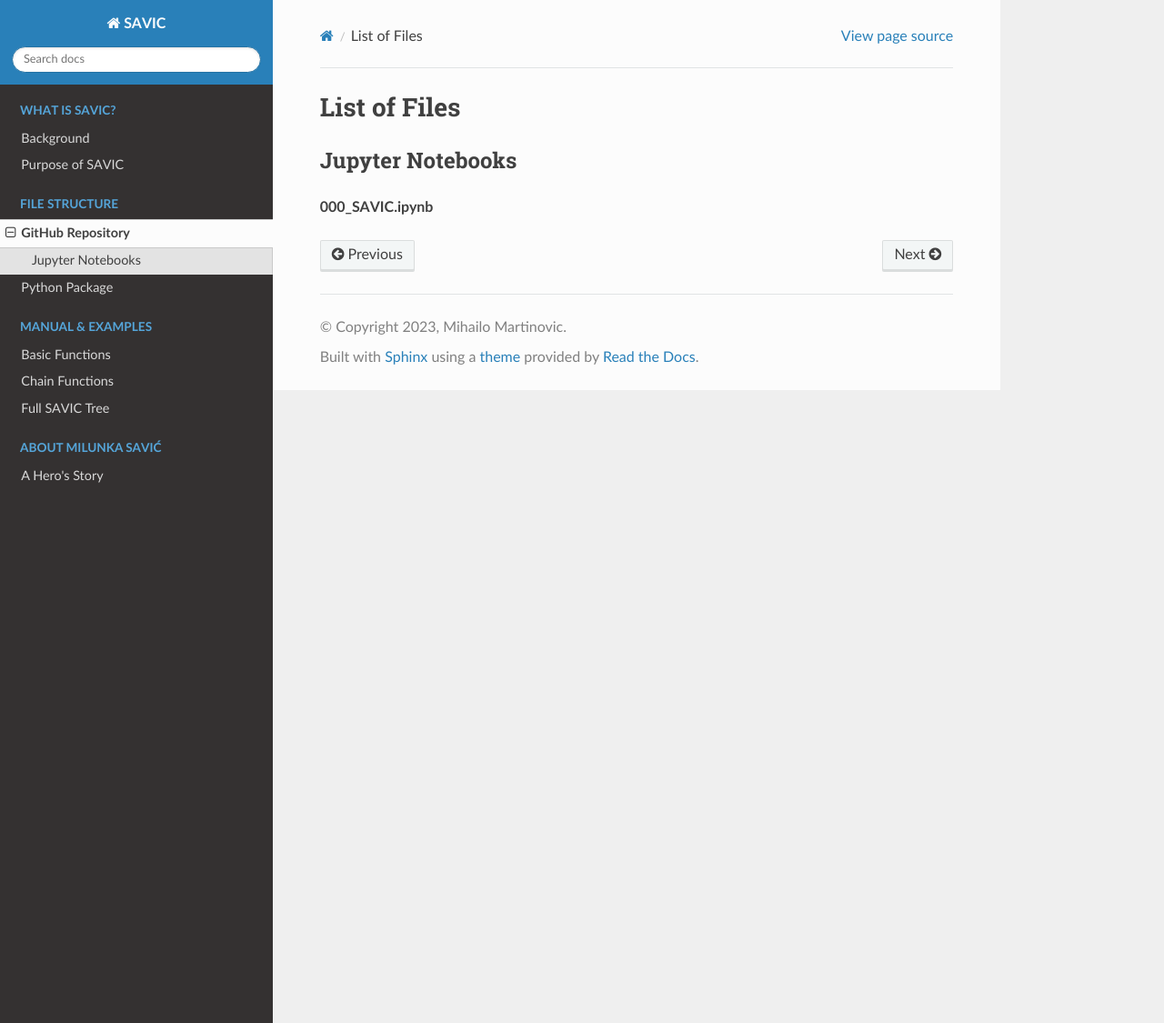
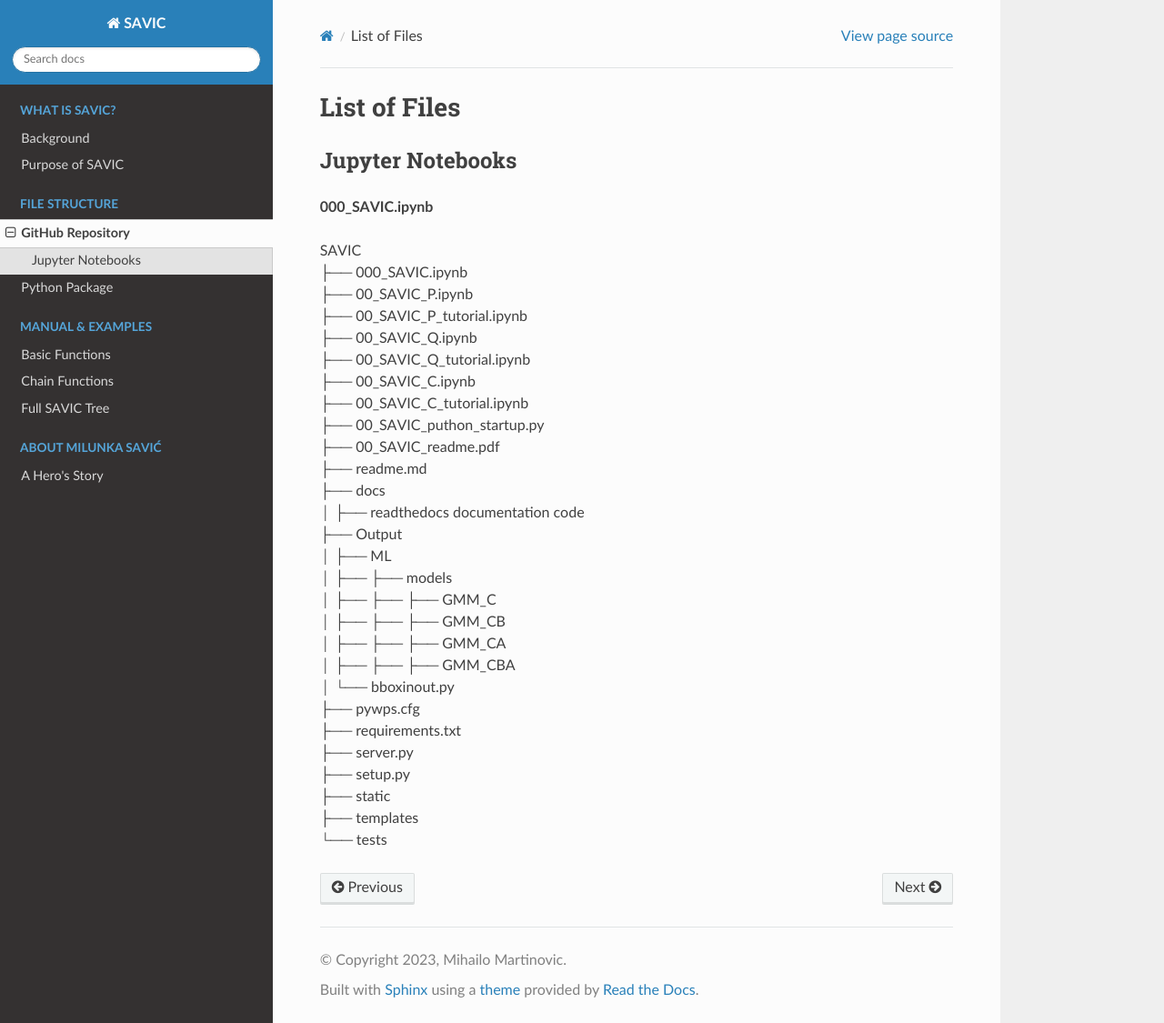
Before and after one commit to MihailoMartinovic/SAVIC, a Sphinx documentation site: the page built from docs/02-structure-git.rst, in a window 1280 px wide and 1125 px high. Shown: the whole window at 91% size. Built offline with Sphinx 7.4.7 and the Read the Docs theme 2.0.0, drawn with Linux system fonts in a browser that asks for light colours.

Commit message:
Update 02-structure-git.rst

```diff
--- a/docs/02-structure-git.rst
+++ b/docs/02-structure-git.rst
@@ -7,3 +7,32 @@ Jupyter Notebooks
 ------------
 
 **000_SAVIC.ipynb**
+
+| SAVIC
+| ├── 000_SAVIC.ipynb
+| ├── 00_SAVIC_P.ipynb
+| ├── 00_SAVIC_P_tutorial.ipynb
+| ├── 00_SAVIC_Q.ipynb
+| ├── 00_SAVIC_Q_tutorial.ipynb
+| ├── 00_SAVIC_C.ipynb
+| ├── 00_SAVIC_C_tutorial.ipynb
+| ├── 00_SAVIC_puthon_startup.py
+| ├── 00_SAVIC_readme.pdf
+| ├── readme.md
+| ├── docs
+| │   ├── readthedocs documentation code
+| ├── Output
+| │   ├── ML
+| │   ├──    ├── models
+| │   ├──    ├──     ├── GMM_C
+| │   ├──    ├──     ├── GMM_CB
+| │   ├──    ├──     ├── GMM_CA
+| │   ├──    ├──     ├── GMM_CBA
+| │   └── bboxinout.py
+| ├── pywps.cfg
+| ├── requirements.txt
+| ├── server.py
+| ├── setup.py
+| ├── static
+| ├── templates
+| └── tests
```
